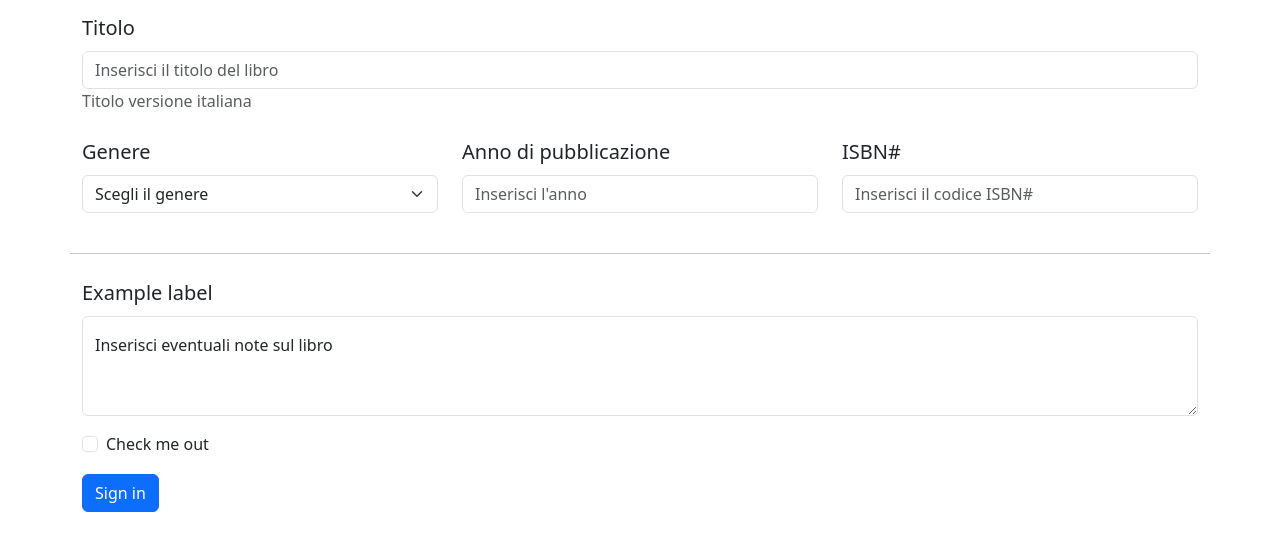
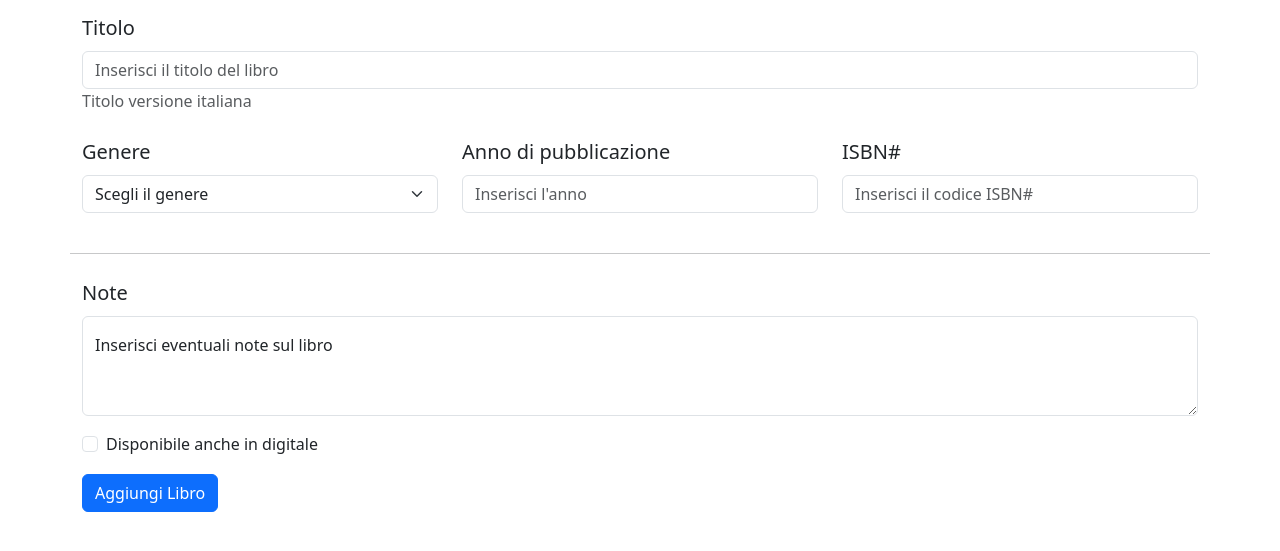
Before and after one commit to valevurro/html-css-bootstrap-dashboard, a plain HTML site: page help.html in a window 1280 px wide. Shown: the part 235-786 px from the top of the page. Drawn offline with nearby package versions, Linux system fonts and the light colour scheme.

Commit message:
Add update in help page with improved labels and button text for clarity

```diff
--- a/help.html
+++ b/help.html
@@ -46,7 +46,7 @@
 
     <!--Main content-->
     <div class="container">
-        <!--Row-->
+        <!--Nome e cognome autore & titolo-->
         <div class="row">
             <div class="col-12 col-lg-9">
                 <div class="table-header d-flex mt-4 mb-3">
@@ -73,7 +73,7 @@
                 <label for="formGroupExampleInput2" class="form-label text-body-secondary">Titolo versione italiana</label>
             </div>
         </div>
-        <!--Row-->
+        <!--Genere, anno di pubblicazione-->
         <div class="row">
             <!--Genere-->
             <div class="col-4 mb-3">
@@ -104,7 +104,7 @@
         <div class="row">
 
             <div class="mb-3">
-                <label for="formGroupExampleInput" class="form-label fs-5">Example label</label>
+                <label for="formGroupExampleInput" class="form-label fs-5">Note</label>
                 <div class="form-floating">
                     <textarea class="form-control" placeholder="Leave a comment here" id="floatingTextarea2" style="height: 100px"></textarea>
                     <label for="floatingTextarea2">Inserisci eventuali note sul libro</label>
@@ -115,12 +115,12 @@
             <div class="col-12 mb-3">
                 <div class="form-check">
                     <input class="form-check-input" type="checkbox" id="gridCheck">
-                    <label class="form-check-label" for="gridCheck">Check me out</label>
+                    <label class="form-check-label" for="gridCheck">Disponibile anche in digitale</label>
                 </div>
             </div>
 
             <div class="col-12">
-                <button type="submit" class="btn btn-primary">Sign in</button>
+                <button type="submit" class="btn btn-primary">Aggiungi Libro</button>
             </div>
         </div>
 
```
